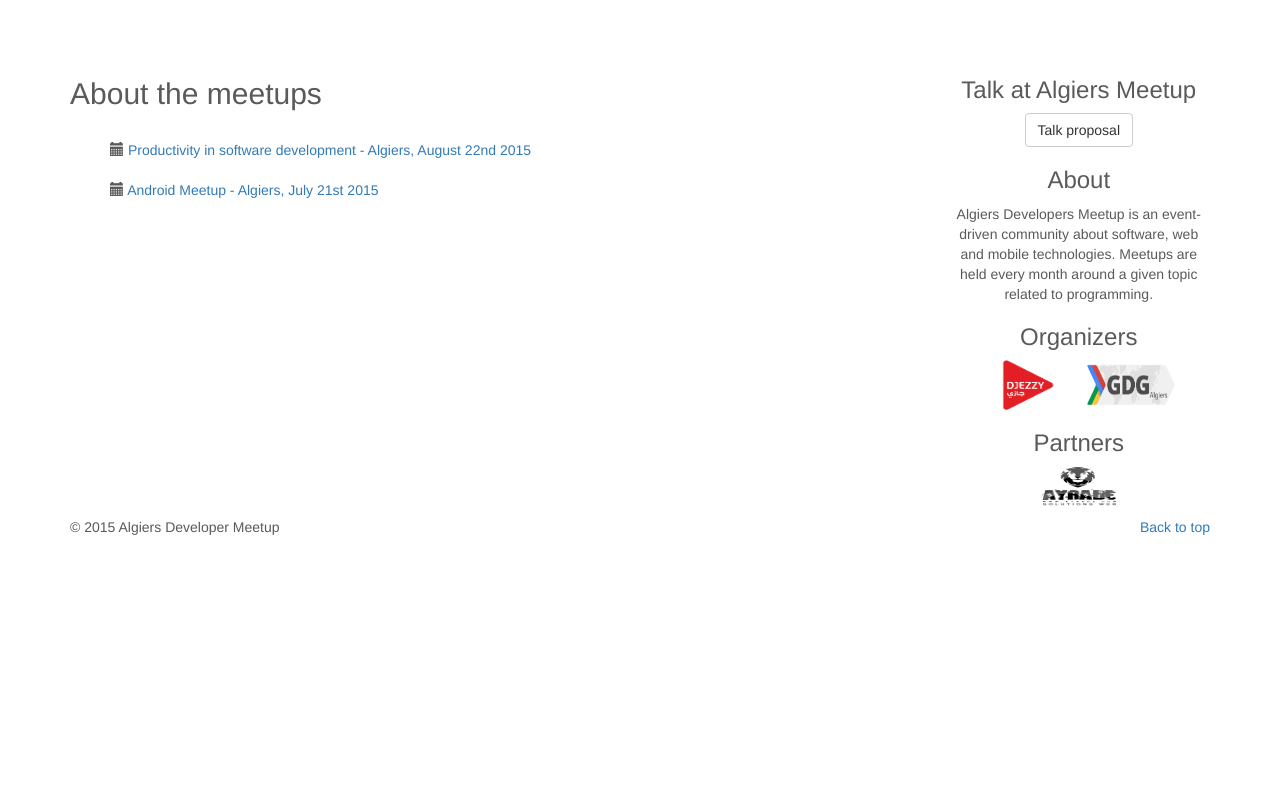
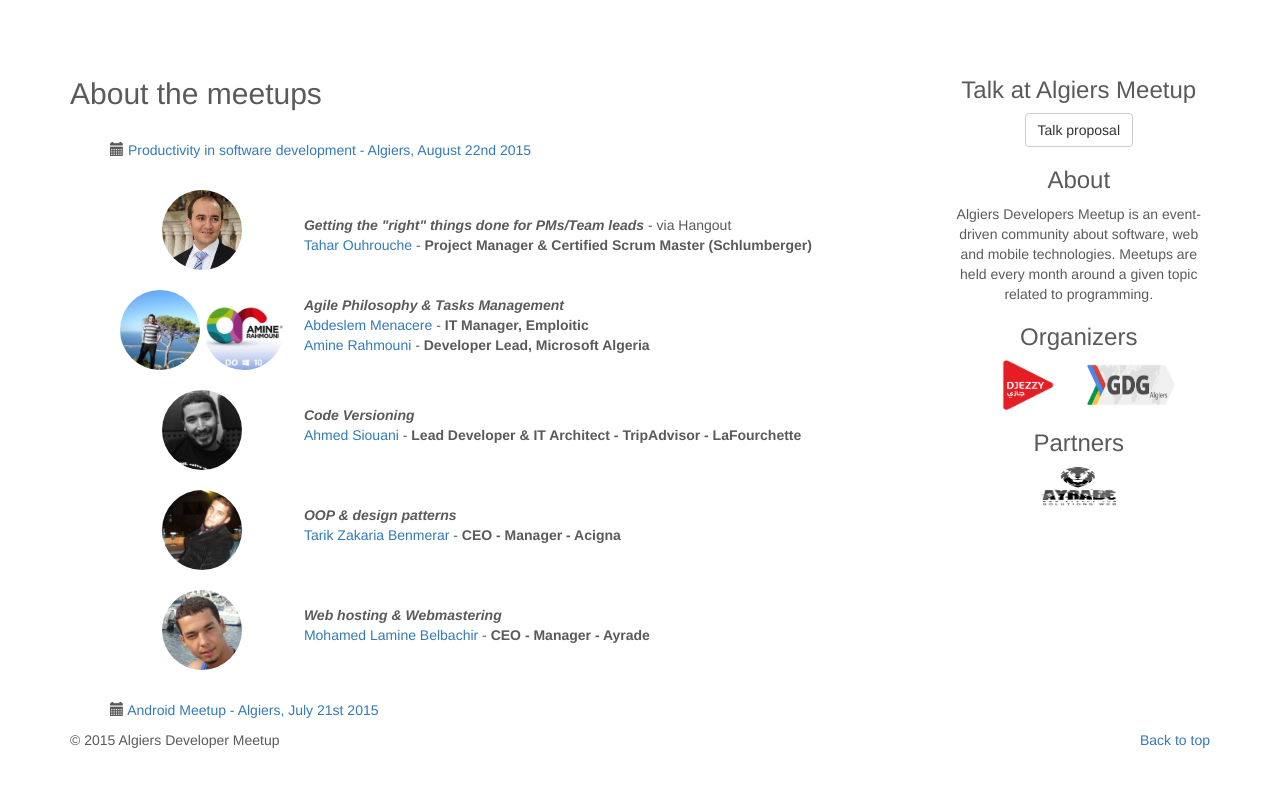
Before and after one commit to algeriatech/algeria-meetup, a plain HTML site: page index.html in a window 1280 px wide. Shown: the part 453-1240 px from the top of the page. Before the commit the page ends 1040 px from the top, so only its background shows below. Drawn offline with nearby package versions, Linux system fonts and the light colour scheme.

Commit message:
Update index.html

```diff
--- a/index.html
+++ b/index.html
@@ -157,7 +157,7 @@
                     <span class="glyphicon glyphicon-calendar" aria-hidden="true"></span>
                     <a href="#" id="2" class="trigger">
                         Productivity in software development - Algiers, August 22nd 2015</a>
-                    <div id="meetup-2" style="display:none;>
+                    <div id="meetup-2";>
                         </br>
                         <table>
                             <tbody>
```
